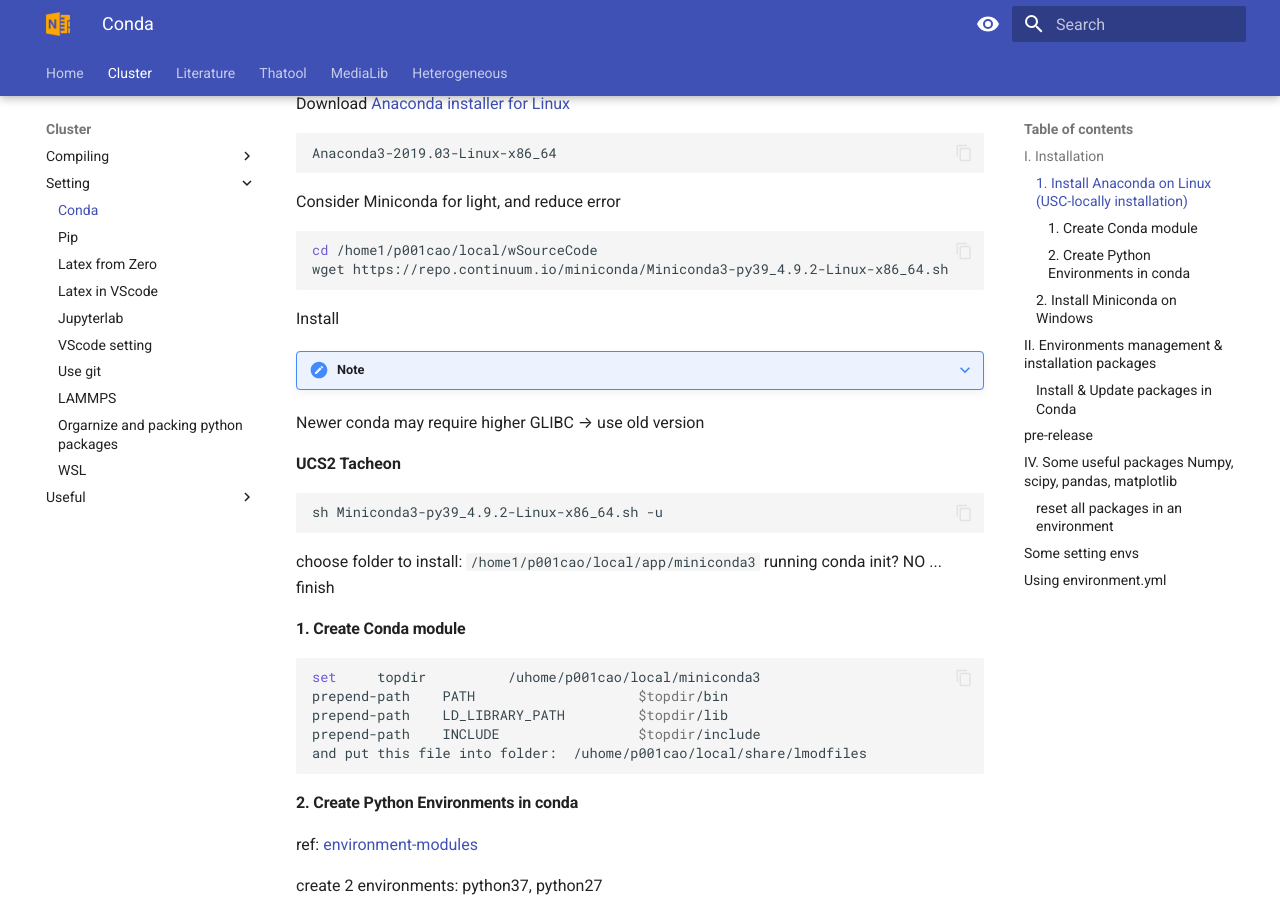
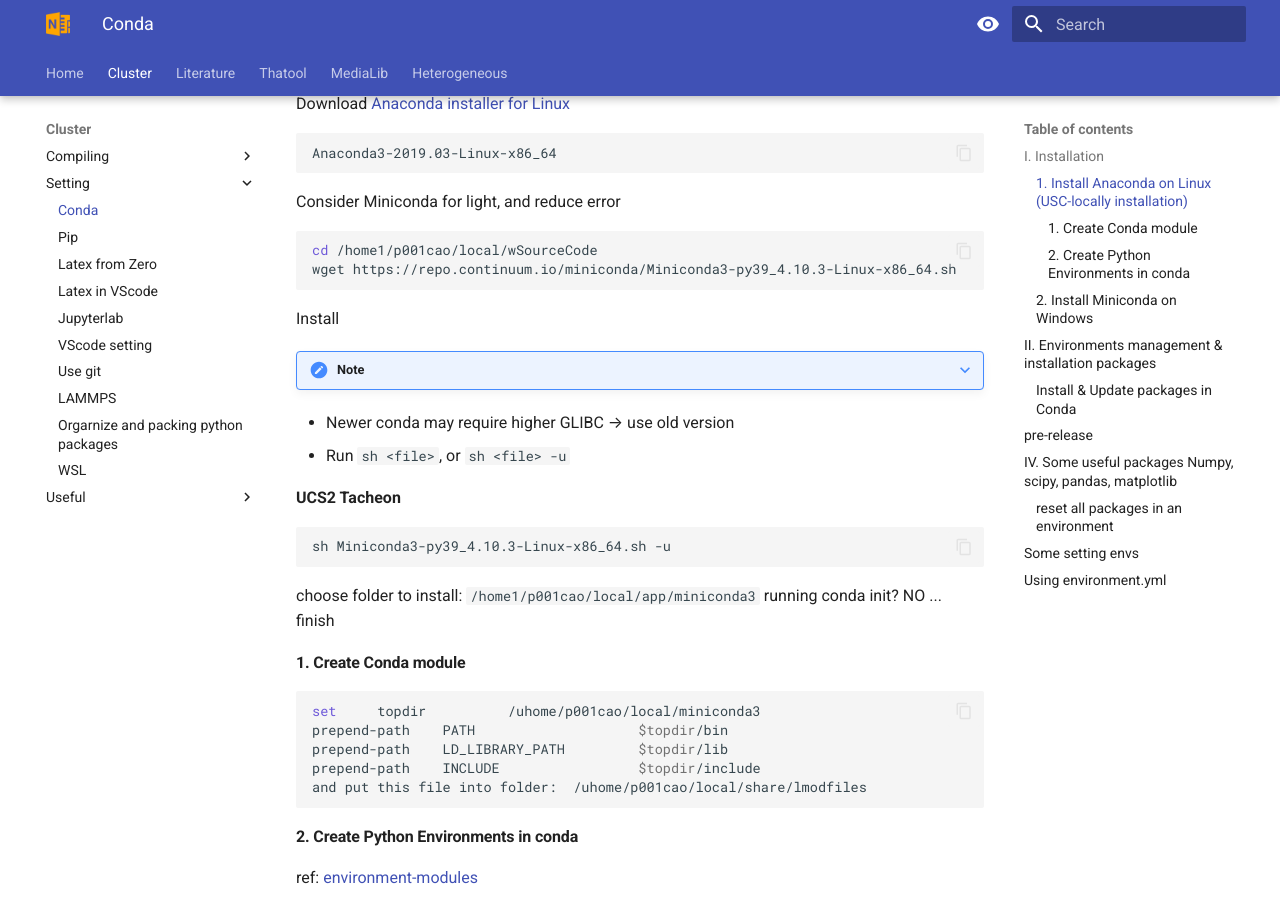
Before and after one commit to thangckt/thangckt.github.io, an MkDocs documentation site: the page built from docs/cluster/appSetting/Conda.md, in a window 1280 px wide and 900 px high, scrolled down 586 px. Built offline with MkDocs 1.6.1 and Material for MkDocs 9.7.7, drawn with Linux system fonts in a browser that asks for light colours; the version menu is left out.

Commit message:
Update Conda.md

````diff
--- a/docs/cluster/appSetting/Conda.md
+++ b/docs/cluster/appSetting/Conda.md
@@ -23,16 +23,18 @@
 
 ```sh
 cd /home1/p001cao/local/wSourceCode
-wget https://repo.continuum.io/miniconda/Miniconda3-py39_4.9.2-Linux-x86_64.sh
+wget https://repo.continuum.io/miniconda/Miniconda3-py39_4.10.3-Linux-x86_64.sh
 ```
 
 Install
 ???+ note
-   Newer conda may require higher GLIBC --> use old version
+
+   - Newer conda may require higher GLIBC --> use old version
+   - Run `sh <file>`, or `sh <file> -u`
 
 **UCS2 Tacheon**
 ```sh
-sh Miniconda3-py39_4.9.2-Linux-x86_64.sh -u
+sh Miniconda3-py39_4.10.3-Linux-x86_64.sh -u
 ```
 
 choose folder to install:   `/home1/p001cao/local/app/miniconda3`
````
